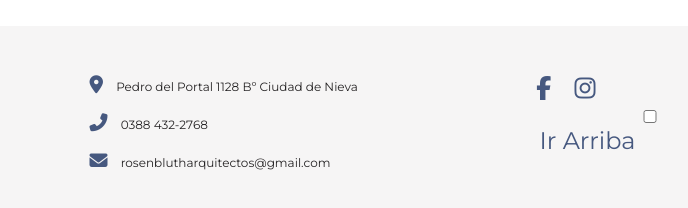
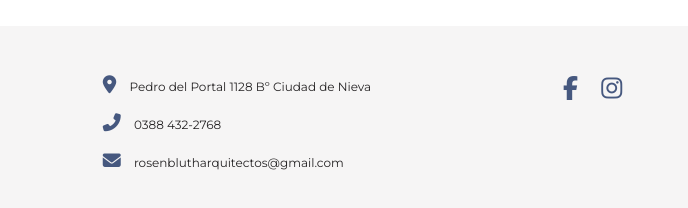
Before and after one commit to julietarosenbluth/proyectowebarq, a website: page index.html in a window 1280 px wide. Shown: the part 3291-3499 px from the top of the page, 466-1154 px from the left. Drawn offline with nearby package versions, Linux system fonts and the light colour scheme.

Commit message:
correcciones 3

```diff
--- a/index.html
+++ b/index.html
@@ -227,11 +227,7 @@
                 </a>
                 <a href="https://www.instagram.com/rosenbluth_arquitectos" class="fab fa-instagram" target="_blank"></a>
 
-                <div class="up">
-                    <input type="checkbox" id="toggle">
-                    <label for="toggle" class="bot"></label>
-                    <a href="#inicio">Ir Arriba</a>
-                </div>
+
             </div>
         </div>
     </div>
```
